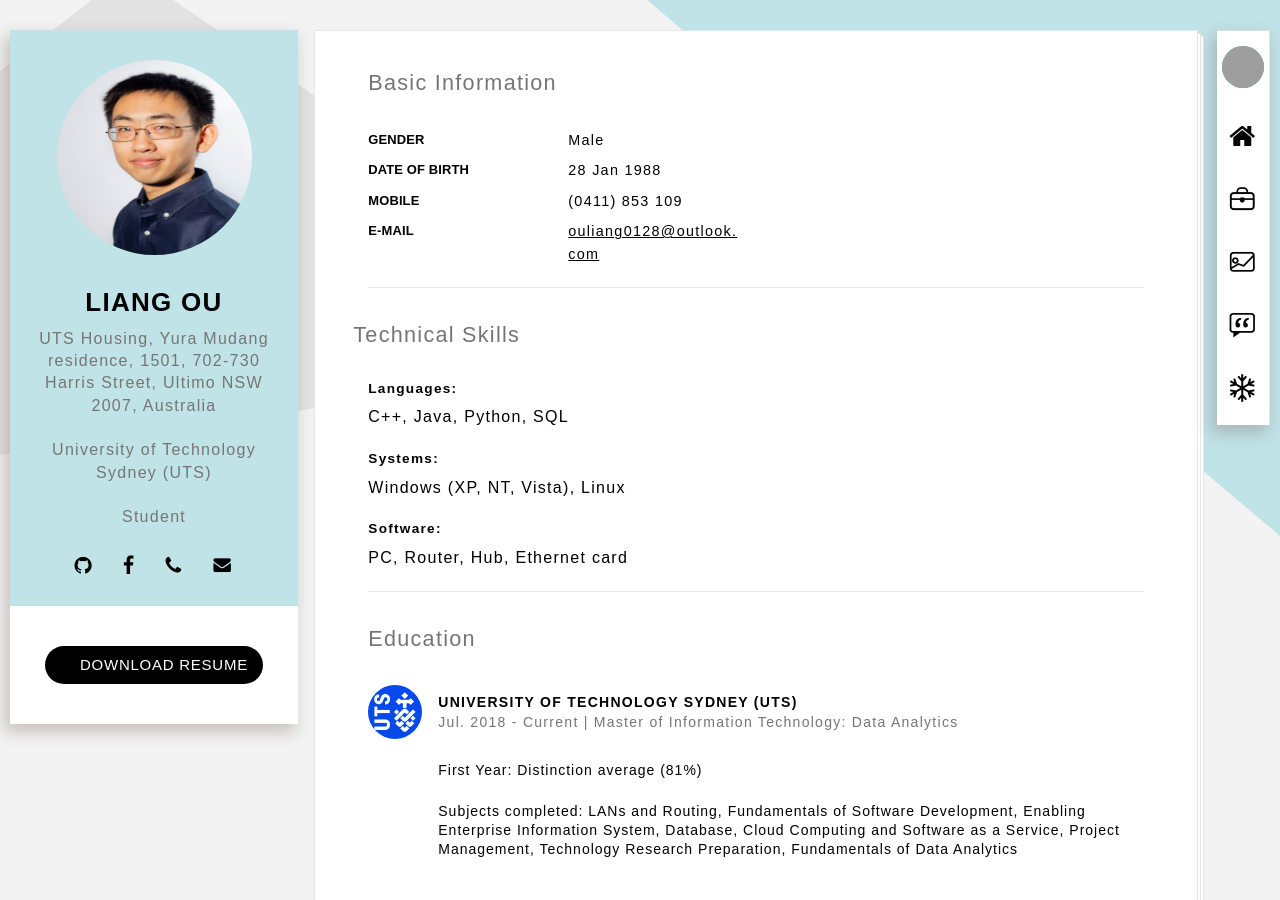
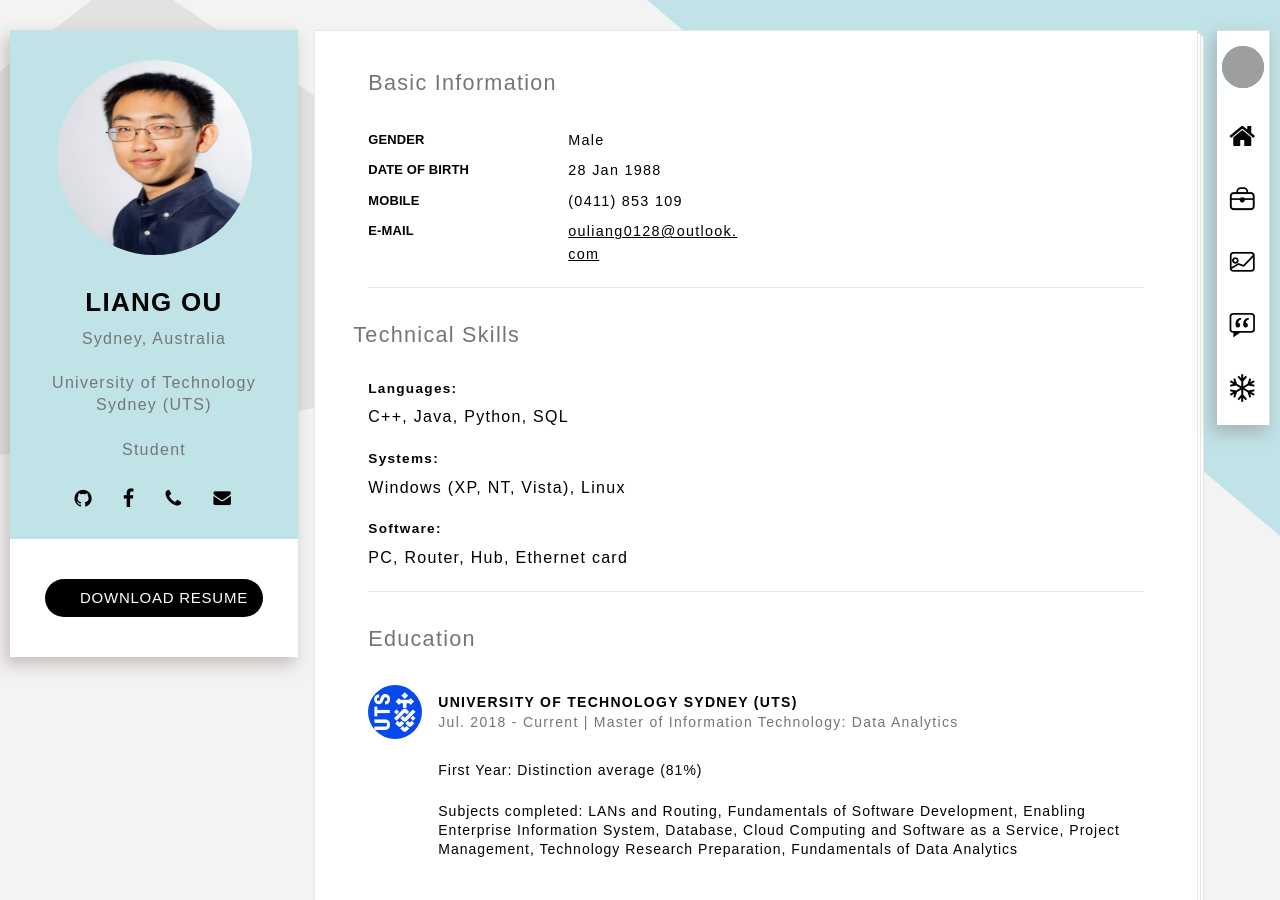
Before and after one commit to ouliang0128/Liang_HomePage, a Jekyll site: the page built from index.html, in a window 1280 px wide and 900 px high. Built offline with Jekyll 4.4.1, drawn with Linux system fonts in a browser that asks for light colours; some web fonts are replaced.

Commit message:
Update _config.yml

```diff
--- a/_config.yml
+++ b/_config.yml
@@ -1,6 +1,6 @@
 # Site settings
 name: Liang Ou
-location: UTS Housing, Yura Mudang residence, 1501, 702-730 Harris Street, Ultimo NSW 2007, Australia
+location: Sydney, Australia
 company: University of Technology Sydney (UTS)
 position: Student
 github: https://github.com/ouliang0128/
```
